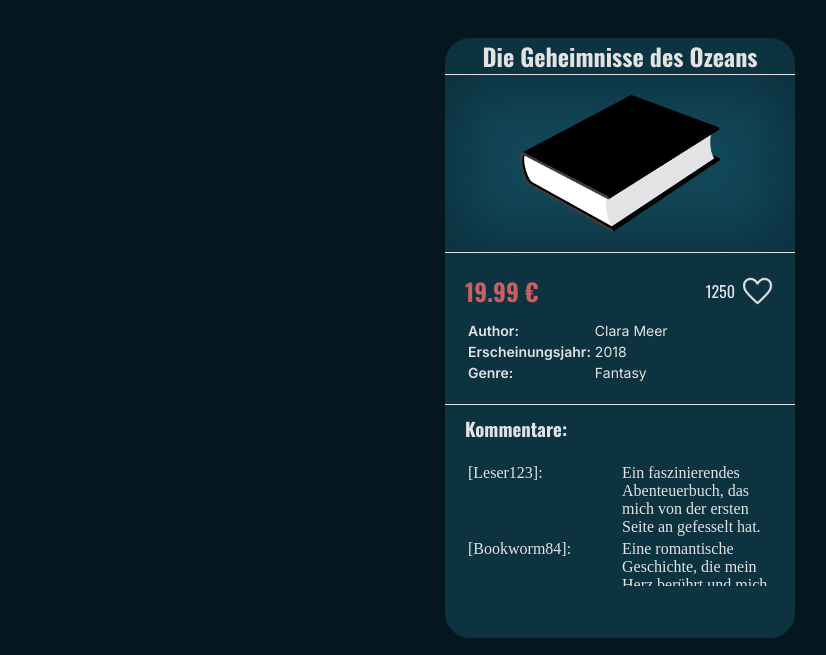
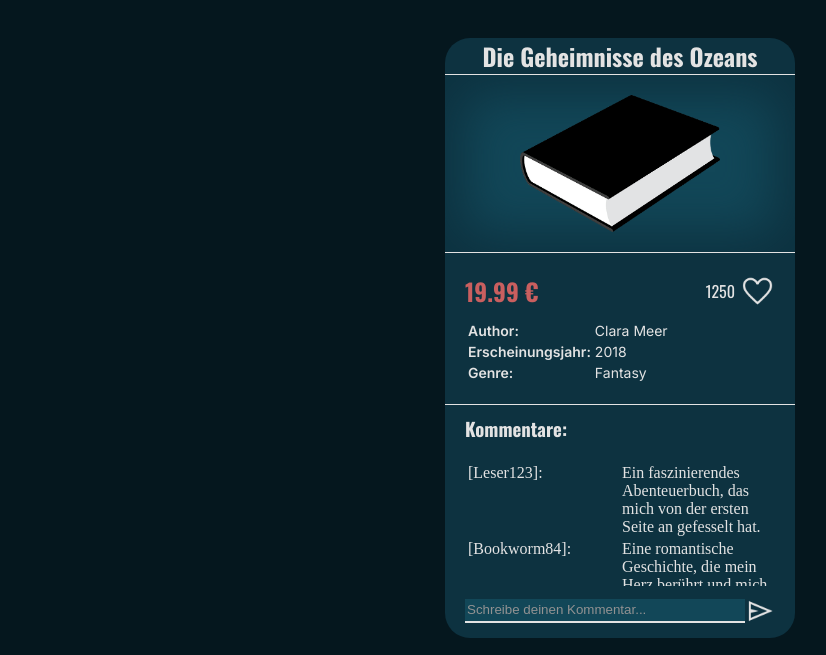
Before and after one commit to MortezaChinahkash/Book-Store, a plain HTML site: page index.html in a window 1280 px wide. Shown: the part 82-737 px from the top of the page, without its empty margins (20-846 px from the left). Drawn offline with nearby package versions, Linux system fonts and the light colour scheme.

Commit message:
finished the input field

```diff
--- a/js/script.js
+++ b/js/script.js
@@ -32,15 +32,16 @@ function renderBookWindow(){
                     </tr>
                 </table>
             </div>
+
                 <h3 class="commentary_header">Kommentare:</h3>
                 <div class="scrollable_div">
                     <table class="comment_window" id="${commentID}">
-                    <table>
+                    </table>
                 </div>
-
-                <input id="commentInput" type="text">
-                <button>Senden</button>
-
+                <div class="input_window">
+                    <input class="input_comment" placeholder="Schreibe deinen Kommentar..." id="commentInput" type="text">
+                    <img class="send_comment" onclick="" src="./assets/png/send_40dp_E3E3E3_FILL0_wght400_GRAD0_opsz40.png"
+                </div>
 
 
         </div>
--- a/styles/style.css
+++ b/styles/style.css
@@ -126,3 +126,26 @@ table {
 .comment {
   color: rgb(227, 227, 227);
 }
+.input_comment{
+  background: rgb(18, 71, 88);
+  margin-left: 20px;
+  border: none;
+  border-bottom: 2px solid rgb(227, 227, 227);
+  flex: 1;
+  height: 20px;
+  color:rgb(227, 227, 227) ;
+}
+.input_comment::placeholder{
+  color: rgb(146, 146, 146) ;
+}
+.input_window{
+  display: flex;
+  justify-content: space-between;
+  align-items: center;
+  margin-top: 10px;
+}
+.send_comment{
+  width: 30px;
+  margin-right: 20px;
+  cursor: pointer;
+}
```
Also changed, not shown: assets/png/send_40dp_E3E3E3_FILL0_wght400_GRAD0_opsz40.png (added).
